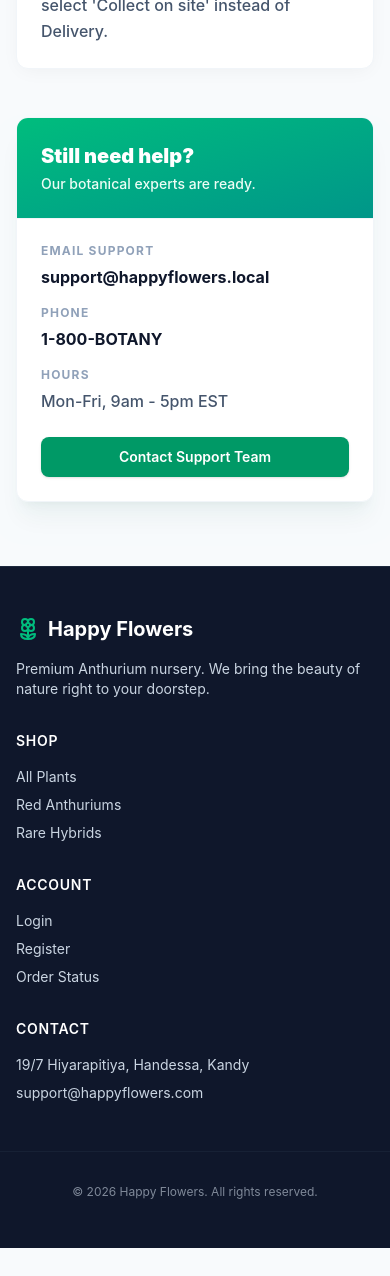
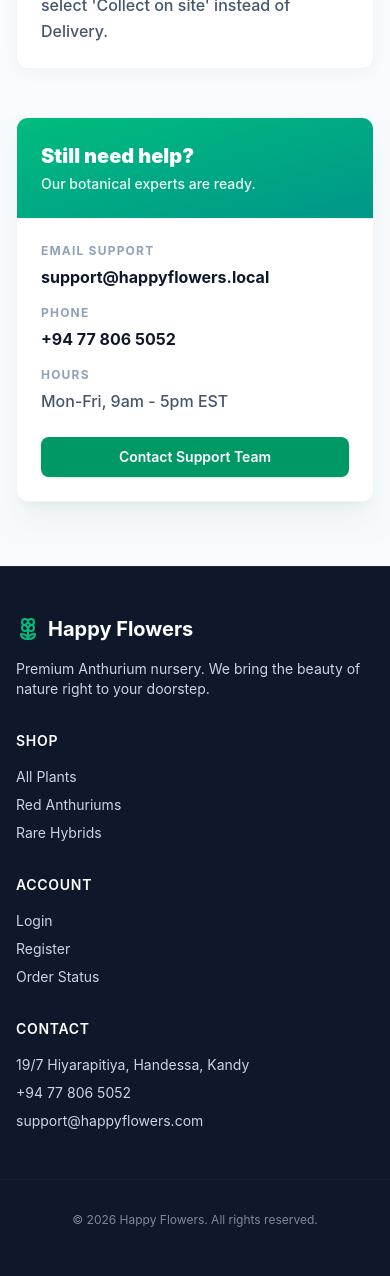
Before and after one commit to sachindu01/happy-flowers, a React (Vite) app in the folder Frontend/web/: page /help in a window 390 px wide. Shown: the part 1444-2720 px from the top of the page. Before the commit the page ends 2692 px from the top, so only its background shows below. Built offline with nearby package versions, Linux system fonts and the light colour scheme; no server answers.

Commit message:
phone number changed

```diff
--- a/Frontend/web/src/components/Footer.jsx
+++ b/Frontend/web/src/components/Footer.jsx
@@ -40,6 +40,7 @@
                 <div>
                     <h4 className="text-white font-semibold mb-4 text-sm uppercase tracking-wider">Contact</h4>
                     <p className="text-sm mb-2">19/7 Hiyarapitiya, Handessa, Kandy</p>
+                    <p className="text-sm mb-2">+94 77 806 5052</p>
                     <p className="text-sm">support@happyflowers.com</p>
                 </div>
             </div>
--- a/Frontend/web/src/pages/HelpCenterPage.jsx
+++ b/Frontend/web/src/pages/HelpCenterPage.jsx
@@ -66,7 +66,7 @@
                                 </div>
                                 <div className="space-y-1.5">
                                     <label className="block text-xs font-bold text-slate-400 uppercase tracking-widest">Phone</label>
-                                    <p className="text-slate-900 font-bold">1-800-BOTANY</p>
+                                    <p className="text-slate-900 font-bold">+94 77 806 5052</p>
                                 </div>
                                 <div className="space-y-1.5">
                                     <label className="block text-xs font-bold text-slate-400 uppercase tracking-widest">Hours</label>
```
